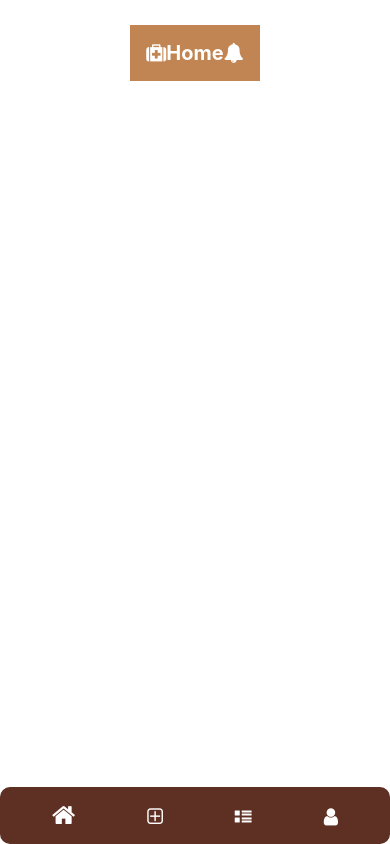
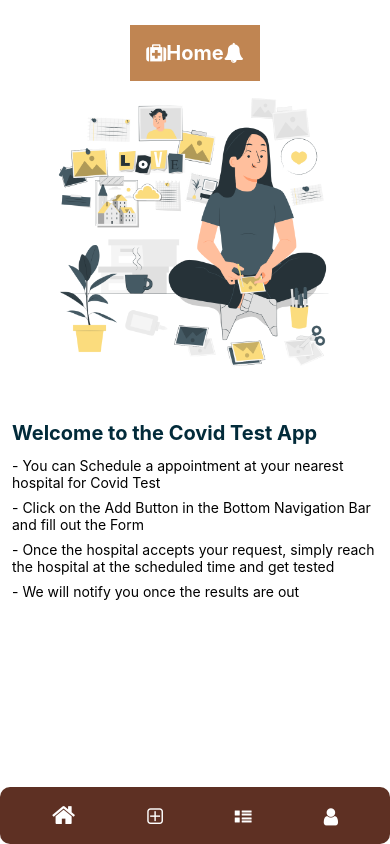
Before and after one commit to sreeramsutraye/CovidProject, a React Native app: screen /Home in a window 390 px wide. Built offline with nearby package versions, Linux system fonts and the light colour scheme.

Commit message:
added home screen

```diff
--- a/screens/NotificationScreen.js
+++ b/screens/NotificationScreen.js
@@ -9,8 +9,6 @@ import AsyncStorage from '@react-native-async-storage/async-storage';
 export default function NotificationScreen(){
 
   const [appointments,setAppointments] = useState([]);
-
-
   const welocomeMessage = require('./users.json');
   let data;
 
@@ -28,13 +26,11 @@ export default function NotificationScreen(){
       data = JSON.parse(data);
       setAppointments(data);
 
-
-
       if(data == null){
-        setUsers(welocomeMessage)
+        setAppointments(welocomeMessage)
       }
 
-      // console.log("APPOINTMENTS", appointments);
+      console.log("APPOINTMENTS", appointments);
 
     } catch (err) {
       console.log(err);
--- a/screens/addNewTest.js
+++ b/screens/addNewTest.js
@@ -15,6 +15,8 @@ export default function AddNewTest() {
   hospitals=['Apollo', 'Vcare', 'Dr.Reddy']
   const [date, setDate] = useState(new Date())
   const [time, setTime] = useState(null)
+  const welocomeMessage = require('./users.json');
+  // const [hospital,setHospital] = useState(null)
 
   const [appointments, setAppointments] = useState([]);
   let data;
@@ -32,30 +34,24 @@ export default function AddNewTest() {
       data = await AsyncStorage.getItem('appointmentsList');
       data = JSON.parse(data);
       setAppointments(data);
-
+      if(data == null){
+        setAppointments(welocomeMessage)
+      }
       // console.log(data);
-
     } catch (err) {
       console.log(err);
     }
   };
 
-
-
   const onSubmit = async () => {
-
-
     let random = Math.floor(Math.random() * 100) + 1 ;
-
     const appointment = {
       "name": fullName,
       "email": phoneNumber,
       "date": date,
       "time": time,
       "report": random
-
     };
-
 
     appointments.push(appointment);
     const appointments_data = JSON.stringify(appointments);
@@ -97,6 +93,7 @@ export default function AddNewTest() {
               style={{width:'100%'}}
               defaultButtonText="Select Hospital"
               onSelect={(selectedItem, index) => {
+                // setHospital(selectedItem)
                 console.log(selectedItem, index)
               }}
               buttonTextAfterSelection={(selectedItem, index) => {
--- a/screens/home.js
+++ b/screens/home.js
@@ -11,6 +11,21 @@ export default function Home(navigation){
 
         <View style={styles.titleHeader}>
           <TitleHeader HeaderTest="Home"/>
+        </View>
+
+        <View style={styles.loadingBanner}>
+          <Image
+            source = {require('../assets/images/illustrations/home.png')}
+            style={styles.banner}
+            resizeMode='contain'/>
+        </View>
+
+        <View style={{margin:12}}>
+          <Text style={styles.loadingText}>Welcome to the Covid Test App</Text>
+          <Text style={styles.homeText}>- You can Schedule a appointment at your nearest hospital for Covid Test</Text>
+          <Text style={styles.homeText}>- Click on the Add Button in the Bottom Navigation Bar and fill out the Form</Text>
+          <Text style={styles.homeText}>- Once the hospital accepts your request, simply reach the hospital at the scheduled time and get tested</Text>
+          <Text style={styles.homeText}>- We will notify you once the results are out</Text>
         </View>
 
 
@@ -50,9 +65,13 @@ const styles = StyleSheet.create({
     color:"#022B3A",
     fontWeight:'bold',
     fontSize:20,
-    paddingTop:20
+    paddingTop:20,
+    marginVertical:8,
   },
   navigationText:{
     color:"white"
   },
+  homeText:{
+    marginVertical:4
+  }
 });
```
